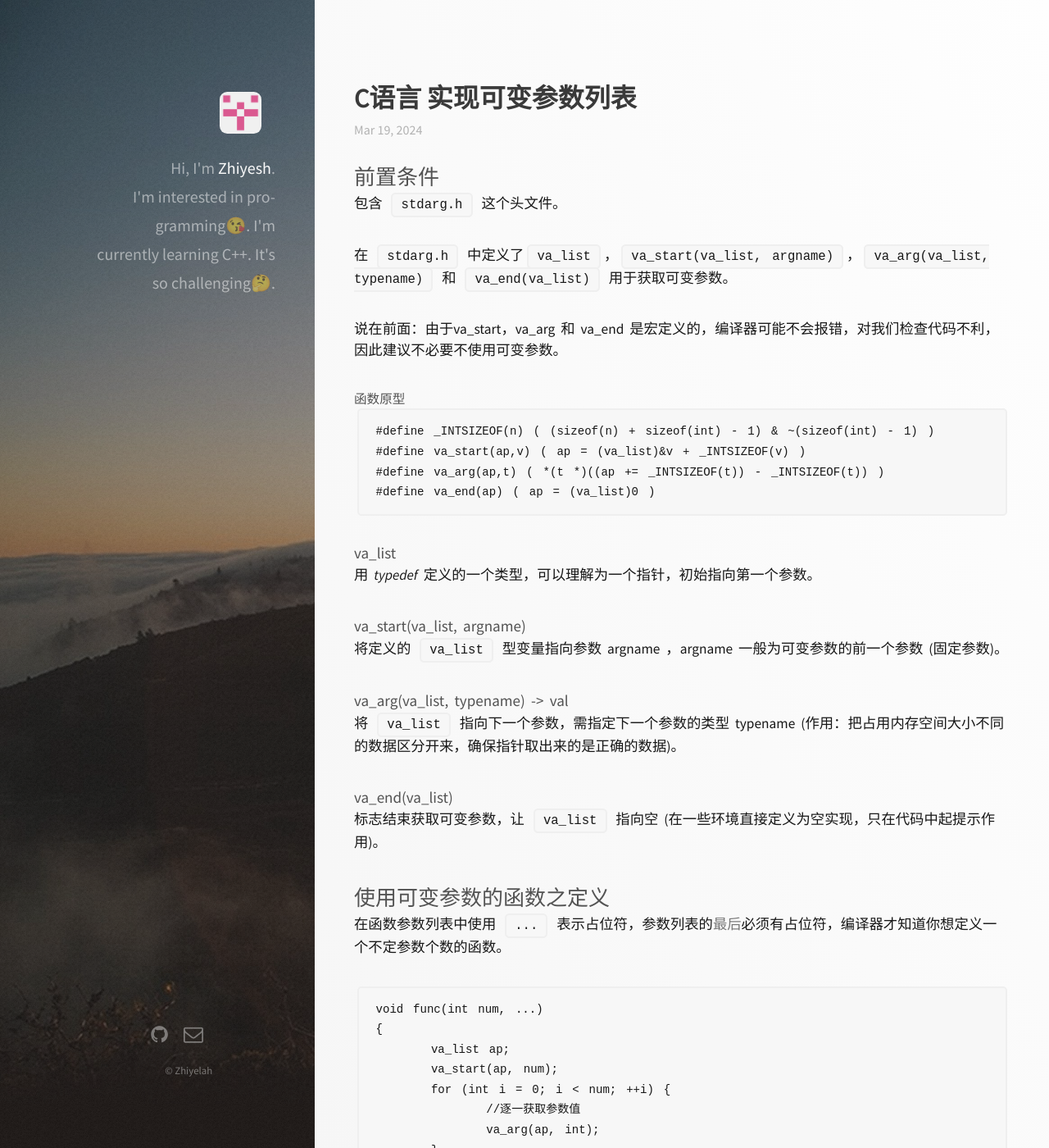
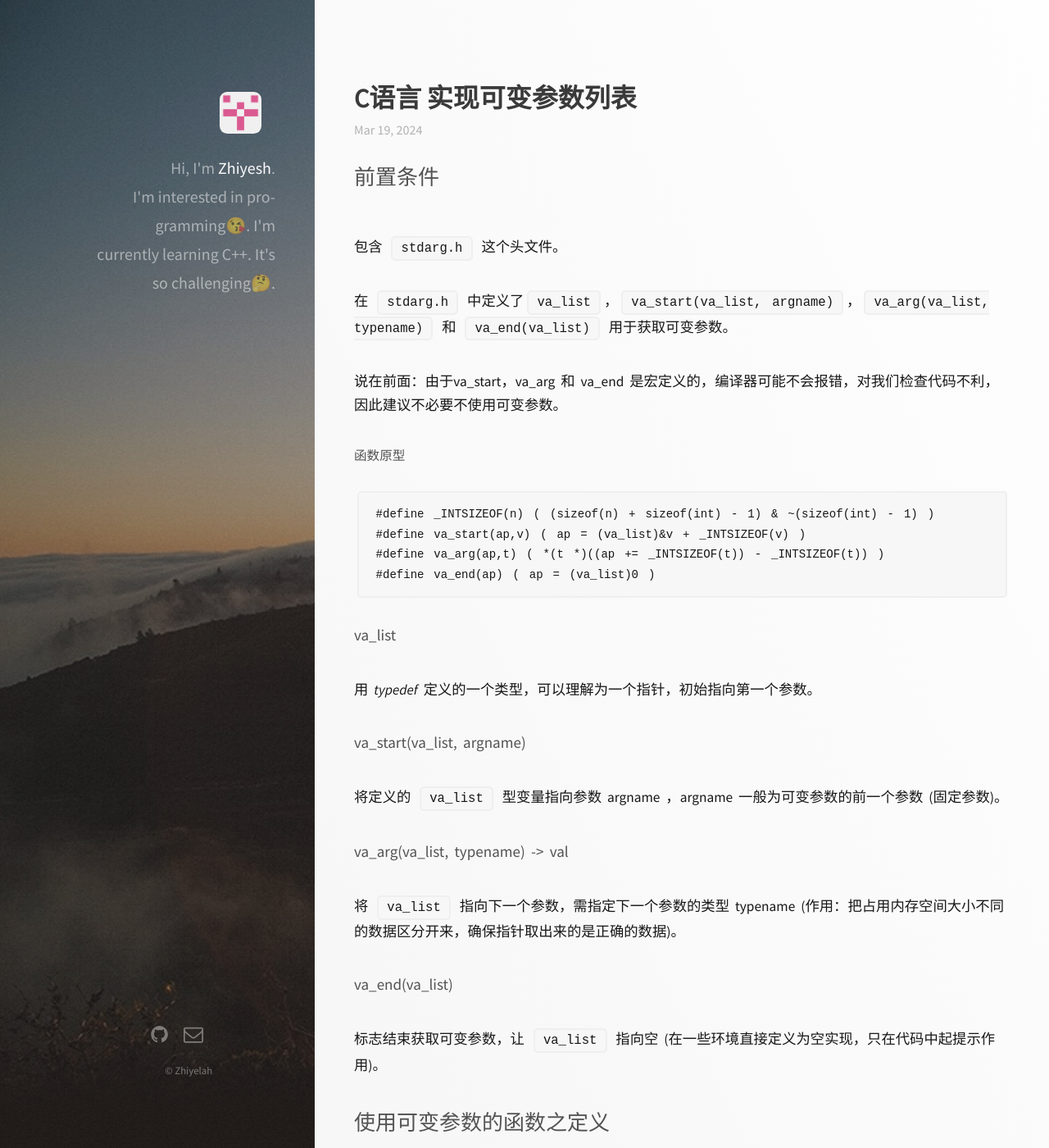
Before and after one commit to Zhiyelah/zhiyelah.github.io, a Jekyll site: the page built from _posts/2024-03-19-143829783014.md, in a window 1280 px wide and 1400 px high. Shown: the whole window at 82% size. Built offline with Jekyll 4.4.1, drawn with Linux system fonts in a browser that asks for light colours; nearby versions of some CDN libraries.

Commit message:
Update main.css

```diff
--- a/css/main.css
+++ b/css/main.css
@@ -2629,8 +2629,12 @@
 			color: #171717;
 			word-spacing: 0.2em;
 			font-size: 13pt;
-			line-height: 1.5em;
+			line-height: 1.7em;
 			padding-bottom: 5em;
+		}
+
+		#main > article > section > h1, #main > article > section > h2, #main > article > section > h3, #main > article > section > h4, #main > article > section > h5, #main > article > section > h6 {
+			padding-bottom: 2em;
 		}
 
 /* Poptrox */
```
